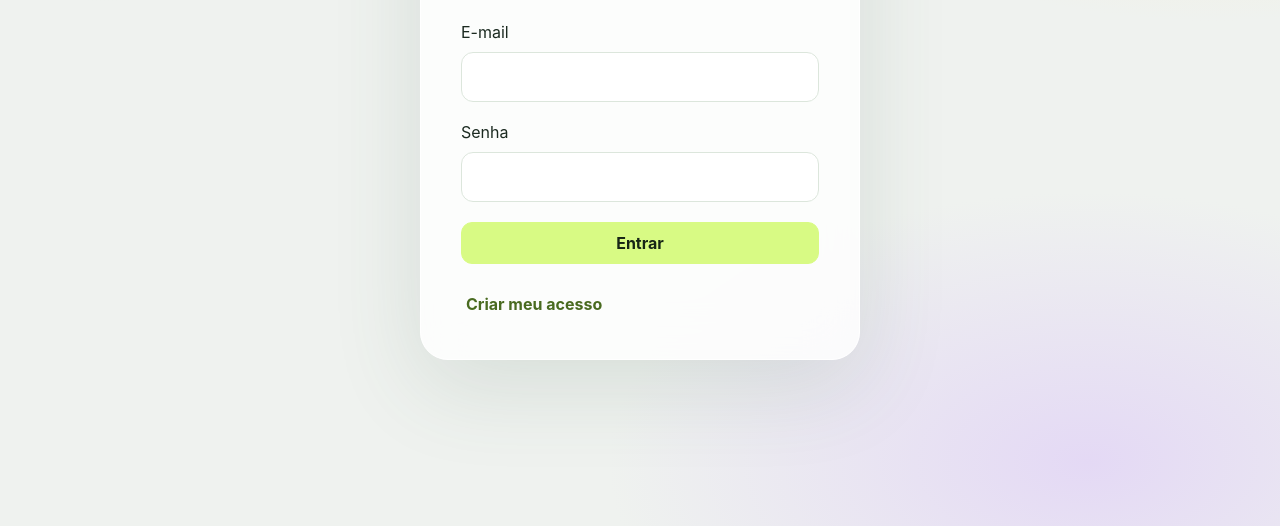
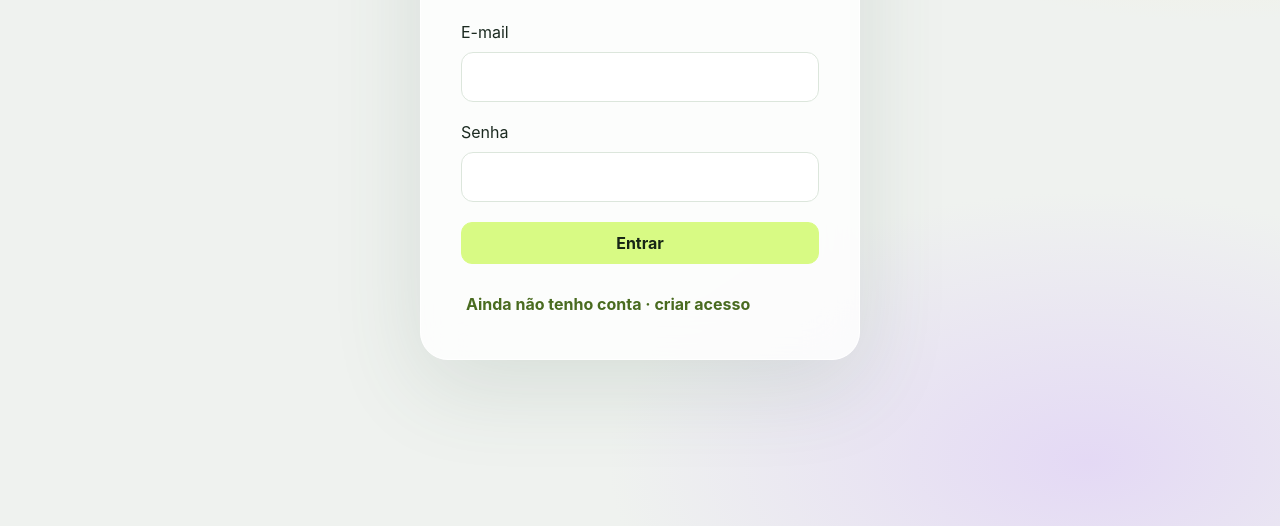
Before and after one commit to capitanaliara/gestao-comercial, a plain HTML site: page index.html in a window 1280 px wide. Shown: the part 346-872 px from the top of the page. Drawn offline with Linux system fonts and the light colour scheme.

Commit message:
Clarify account creation and sign-in flow

```diff
--- a/index.html
+++ b/index.html
@@ -561,22 +561,26 @@ function onlineSetup(message='Conecte seu projeto Supabase para começar.'){
   ONLINE_CONFIG.url=url;ONLINE_CONFIG.anonKey=key;localStorage.setItem('gestao-online-config',JSON.stringify(ONLINE_CONFIG));onlineGate();
  };
 }
-function onlineGate(message='Entre para acessar seus dados.'){
+function onlineGate(message='Entre para acessar seus dados.',signup=false,email=''){
  document.querySelector('.app').style.display='none';
  let root=document.getElementById('onlineGate');if(!root){root=document.createElement('div');root.id='onlineGate';document.body.append(root)}
- root.innerHTML='<div class="online-auth"><div class="auth-mark">✳</div><span class="eyebrow">DAYANA ARAÚJO / GESTÃO</span><h1>Seu espaço comercial.</h1><p id="onlineMessage"></p><form id="onlineForm"><label>E-mail<input name="email" type="email" autocomplete="username" required></label><label>Senha<input name="password" type="password" autocomplete="current-password" minlength="6" required></label><button class="btn primary" type="submit">Entrar</button></form><button class="linkbtn" id="onlineSignup" type="button">Criar meu acesso</button></div>';
+ root.innerHTML='<div class="online-auth"><div class="auth-mark">✳</div><span class="eyebrow">DAYANA ARAÚJO / GESTÃO</span><h1></h1><p id="onlineMessage" role="status"></p><form id="onlineForm"><label>E-mail<input name="email" type="email" autocomplete="username" required></label><label>Senha<input name="password" type="password" autocomplete="'+(signup?'new-password':'current-password')+'" minlength="6" required></label><button class="btn primary" type="submit"></button></form><button class="linkbtn" id="onlineSignup" type="button"></button></div>';
+ root.querySelector('h1').textContent=signup?'Crie sua conta.':'Seu espaço comercial.';
+ root.querySelector('button[type="submit"]').textContent=signup?'Criar conta':'Entrar';
+ root.querySelector('#onlineSignup').textContent=signup?'Já tenho conta · entrar':'Ainda não tenho conta · criar acesso';
+ root.querySelector('[name="email"]').value=email;
  root.querySelector('#onlineMessage').textContent=message;
- root.querySelector('#onlineForm').onsubmit=e=>{e.preventDefault();onlineAuthenticate(new FormData(e.target),false)};
- root.querySelector('#onlineSignup').onclick=()=>onlineAuthenticate(new FormData(root.querySelector('form')),true);
+ root.querySelector('#onlineForm').onsubmit=e=>{e.preventDefault();onlineAuthenticate(new FormData(e.target),signup)};
+ root.querySelector('#onlineSignup').onclick=()=>onlineGate(signup?'Entre com o e-mail e a senha da conta confirmada.':'Preencha e-mail e uma senha de pelo menos 6 caracteres.',!signup,root.querySelector('[name="email"]').value);
 }
 async function onlineAuthenticate(form,signup){
  let email=String(form.get('email')||'').trim(),password=String(form.get('password')||'');
- if(!email||password.length<6)return onlineGate('Informe e-mail e senha com pelo menos 6 caracteres.');
+ if(!email||password.length<6)return onlineGate('Informe e-mail e senha com pelo menos 6 caracteres.',signup,email);
  try{
   const data=await onlineRequest(signup?'/auth/v1/signup':'/auth/v1/token?grant_type=password',{method:'POST',body:JSON.stringify({email,password})});
-  if(!data.access_token){onlineGate('Cadastro criado. Confirme o e-mail recebido e depois entre.');return}
+  if(!data.access_token){onlineGate('Cadastro solicitado. Abra o e-mail de confirmação do Supabase, clique no link e depois entre aqui.',false,email);return}
   onlineSession=data;sessionStorage.setItem('gestao-online-session',JSON.stringify(data));await onlineLoad();
- }catch(err){onlineGate(err.message)}
+ }catch(err){onlineGate(err.message,signup,email)}
 }
 async function onlineLoad(){
  try{
```
